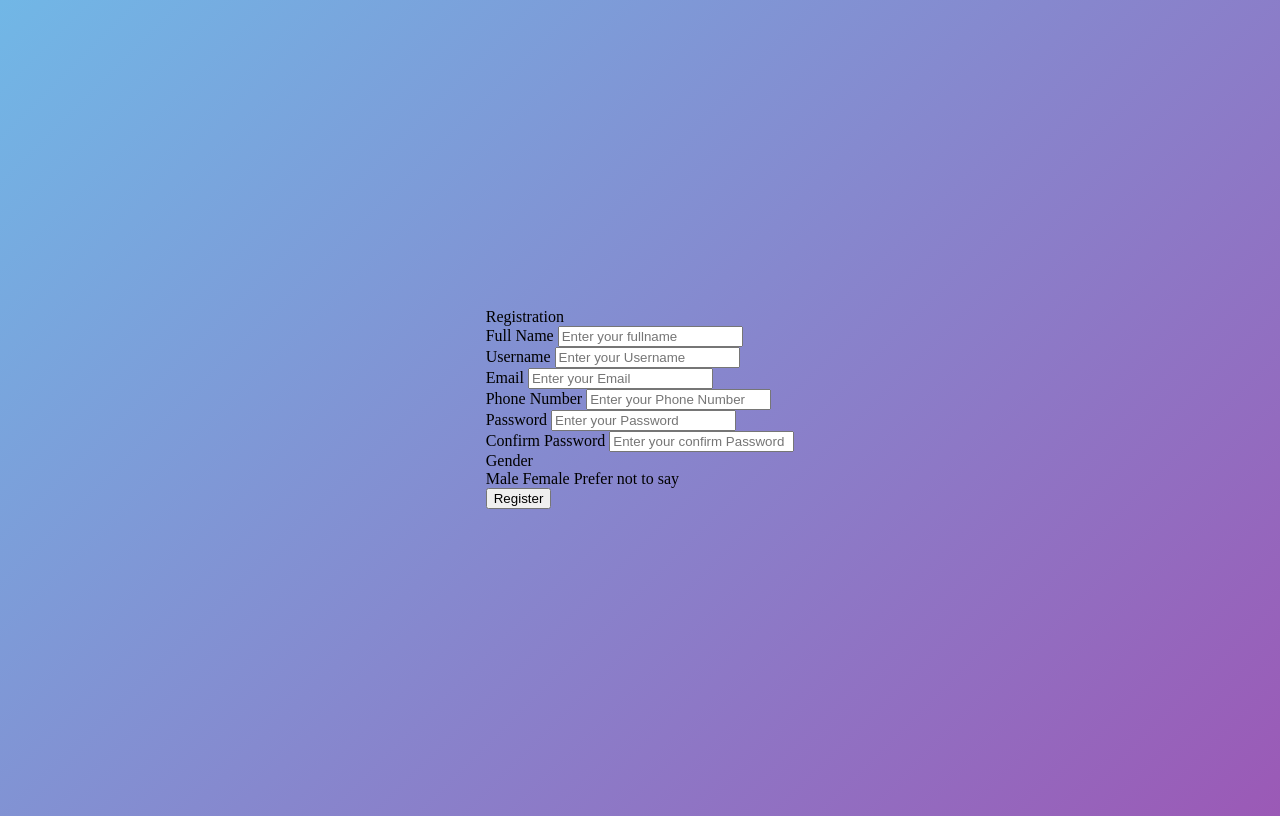
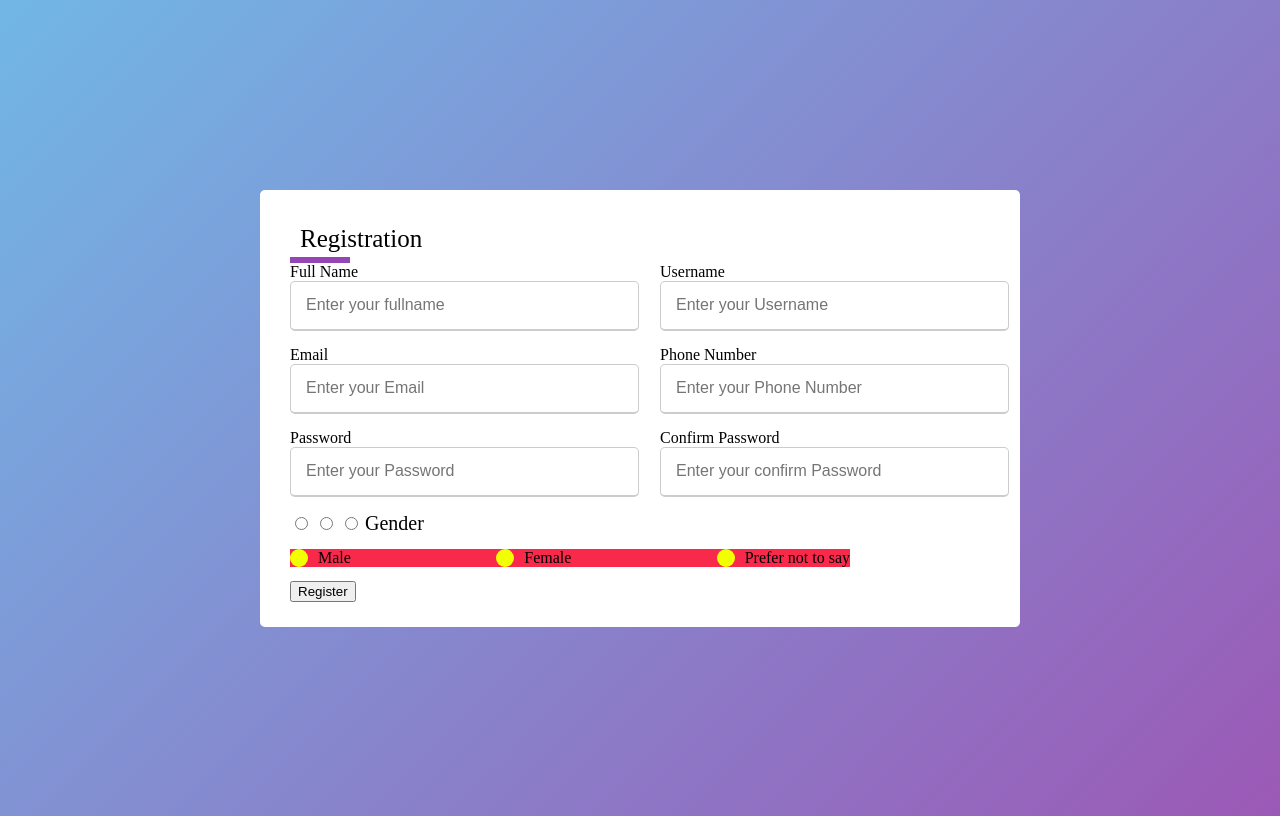
Before and after one commit to swethaananddeveloper/Form, a plain HTML site: page index.html in a window 1280 px wide. Drawn offline with Linux system fonts and the light colour scheme.

Commit message:
css updated

```diff
--- a/index.html
+++ b/index.html
@@ -38,17 +38,20 @@
                     </div>
                     </div>
                     <div class="gender-details">
+                        <input type="radio" name="gender" id="dot-1">
+                        <input type="radio" name="gender" id="dot-2">
+                        <input type="radio" name="gender" id="dot-3">
                         <span class="gender-title">Gender</span>
                         <div class="category">
-                            <label for="">
+                            <label for="dot-1">
                                 <span class="dot one"></span>
                                 <span class="gender">Male </span>
                             </label>
-                            <label for="">
+                            <label for="dot-2">
                                 <span class="dot one"></span>
                                 <span class="gender">Female </span>
                             </label>
-                            <label for="">
+                            <label for="dot-3">
                                 <span class="dot one"></span>
                                 <span class="gender">Prefer not to say</span>
                             </label>
--- a/style.css
+++ b/style.css
@@ -14,3 +14,82 @@ body{
     align-items: center;
     background: linear-gradient(135deg, #71b7e6, #9b59b6);
 }
+
+.container{
+    max-width: 700px;
+    width: 100%;
+    background: #fff;
+    padding: 25px 30px;
+    border-radius: 5px;
+}
+.container .title
+{
+    font-size: 25px;
+    font-weight: 500;
+    position:relative;
+    padding: 10px;
+}
+.container .title::before{
+    content: '';
+    position: absolute;
+    left: 0;
+    bottom: 0;
+    height: 6px;
+    width: 60px;
+    background: #9545b5;
+}
+
+.container form .user_details{
+    display: flex;
+    flex-wrap: wrap;
+    justify-content: space-between;
+}
+form .user_details .input-box{
+    margin-bottom: 15px ;
+    width: calc(100% / 2 - 20px);
+}
+.user_details .input-box . details{
+    display: block;
+    font-weight: 500;
+    margin-bottom: 5px;
+}
+.user_details .input-box input{
+    height: 45px;
+    width: 100%;
+    outline: none;
+    border-radius: 5px;
+    border: 1px solid #ccc ;
+    padding-left: 15px;
+    font-size: 16px;
+    border-bottom-width: 2px;
+    transition: all 0.3s ease;
+}
+.user_details .input-box input:focus
+.user_details .input-box input:valid{
+    border-color: #9b59b6;
+}
+form .gender-details .gender-title{
+     font-size: 20px;
+     font-weight: 500;
+}
+
+form .gender-details .category{
+    display: flex;
+    width: 80%;
+    background: rgb(248, 41, 75);
+    justify-content: space-between;
+    margin: 14px 0;
+}
+.gender-details .category label{
+    display: flex;
+    align-items: center;
+
+}
+.gender-details .category .dot{
+    height: 18px;
+    width: 18px;
+    background: rgb(242, 255, 0);
+    border-radius: 50%;
+    margin-right: 10px;
+    border: 5px  ;
+}
```
Also changed, not shown: 1 other file.
